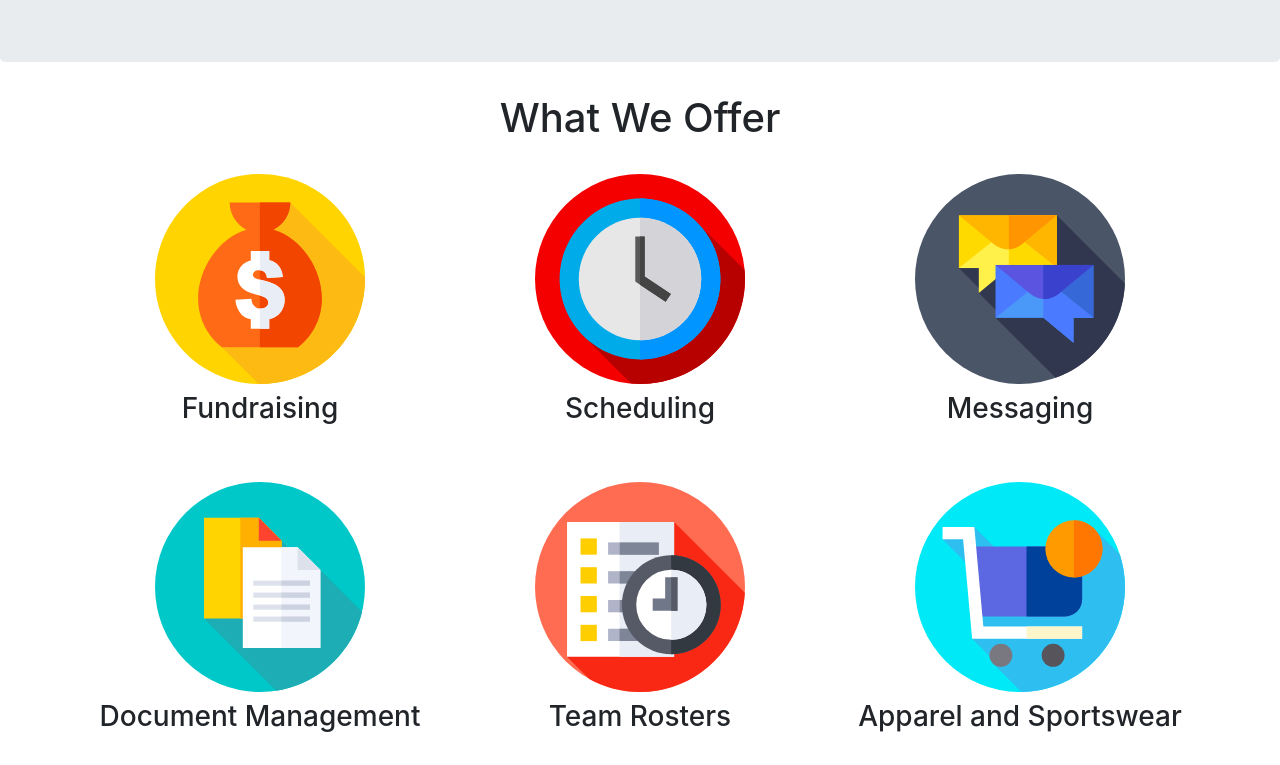
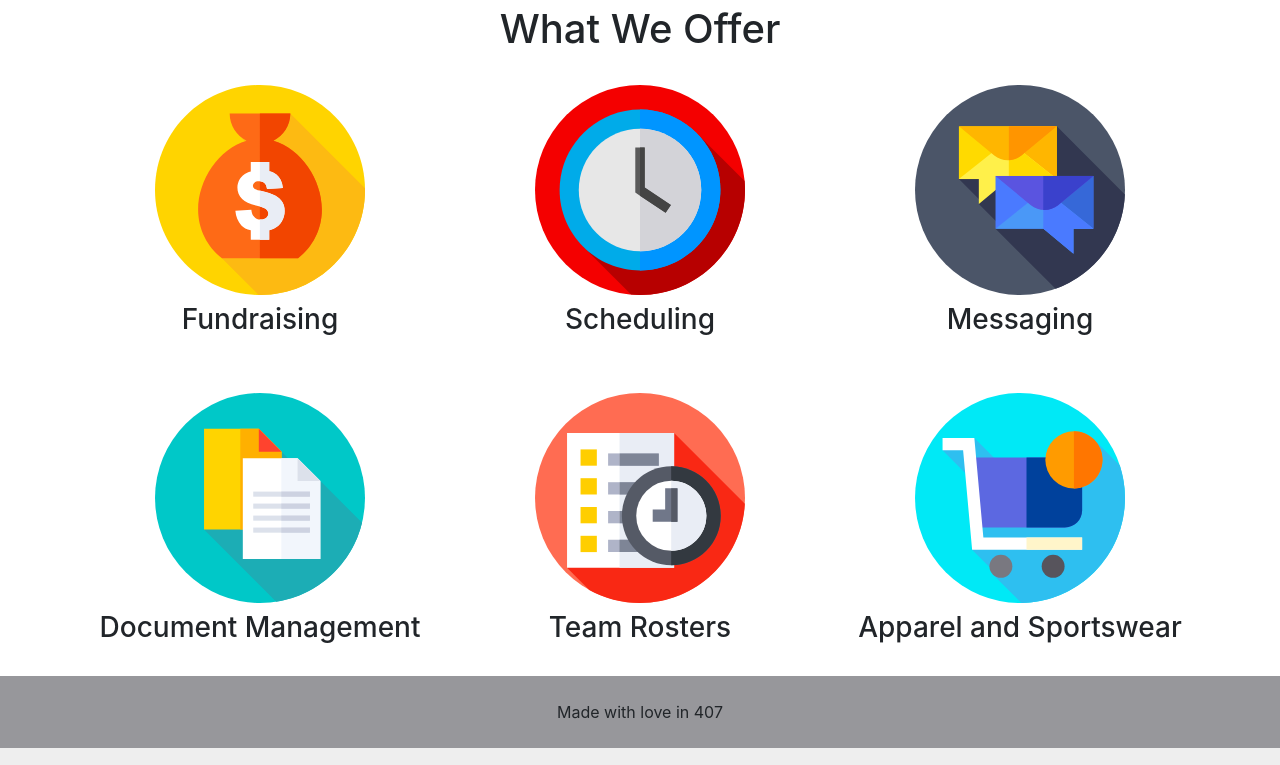
Before and after one commit to andyplank/gametime-frontend, a React app: page /#/ in a window 1280 px wide. Shown: the part 649-1414 px from the top of the page. Built offline with nearby package versions, Linux system fonts and the light colour scheme; no server answers.

Commit message:
Changed universal header

```diff
--- a/src/App.jsx
+++ b/src/App.jsx
@@ -3,7 +3,7 @@ import '../node_modules/bootstrap/dist/css/bootstrap.min.css';
 import ReactDOM from 'react-dom';
 import { createStore } from 'redux';
 import { Provider } from 'react-redux';
-import { HashRouter as Router, Route } from 'react-router-dom';
+import { HashRouter as Router, Route, Switch } from 'react-router-dom';
 import Login from './components/Login/Login';
 
 import Routes from './components/Routing/Routes';
@@ -17,8 +17,11 @@ const App = () => {
 
   return (
     <Router>
-      <Route path="/login" exact component={Login} />
-      <Routes />
+      <Switch>
+        <Route path="/login" exact component={Login} />
+
+        <Routes />
+      </Switch>
     </Router>
   );
 };
--- a/src/common/_global.scss
+++ b/src/common/_global.scss
@@ -14,3 +14,19 @@ $secondary-color-light: #fbfbff;
 .bg-Primary {
   background-color: $primary-color-light;
 }
+
+.bg-secondary-dark{
+  background-color: $secondary-color-dark;
+}
+
+.full-screen {
+  min-height: 100vh;
+  display: flex;
+  flex-direction: column;
+}
+
+.page {
+  flex: 1;
+  display: flex;
+  flex-direction: column;
+}
--- a/src/components/Account/Account.jsx
+++ b/src/components/Account/Account.jsx
@@ -7,21 +7,13 @@ import Button from '@material-ui/core/Button';
 import AddCircleOutlineIcon from '@material-ui/icons/AddCircleOutline';
 import Modal from 'react-bootstrap/Modal';
 import TextField from '@material-ui/core/TextField';
-import Header from '../Header/Header';
 import { addPhoneNumber, removePhoneNumber } from '../../utils/user/user';
 import './Account.scss';
 import { removeFromTeam, creatTeam } from '../../utils/team/team';
 
+
 const Account = () => {
-  return (
-    <>
-      <Header />
-      <Content />
-    </>
-  );
-};
 
-const Content = () => {
   function selector(store) {
     console.log(store);
     return {
--- a/src/components/Communication/Communication.jsx
+++ b/src/components/Communication/Communication.jsx
@@ -2,7 +2,6 @@ import React, { useState, useEffect } from 'react';
 
 import { useSelector } from 'react-redux';
 
-import Header from '../Header/Header';
 import ChatBox from './ChatBox';
 import MemberList from './TeamList/MemberList';
 import GroupList from './TeamList/GroupList';
@@ -11,15 +10,7 @@ import './Communication.scss';
 import networker from '../../utils/networker/networker';
 
 const Communication = () => {
-  return (
-    <>
-      <Header />
-      <Content />
-    </>
-  );
-};
 
-const Content = () => {
   const [members, setMembers] = useState([]);
   const [groups, setGroups] = useState([]);
 
--- /dev/null
+++ b/src/components/Footer/Footer.jsx
@@ -0,0 +1,14 @@
+import React from 'react';
+
+const Footer = () => {
+    return (
+      <div className="w-100 text-center bg-secondary-dark">
+        <div className="py-4">
+          Made with love in 407
+
+        </div>
+      </div>
+    );
+};
+
+export default Footer;
--- a/src/components/Home/Home.jsx
+++ b/src/components/Home/Home.jsx
@@ -1,19 +1,11 @@
 import React from 'react';
 import { useSelector } from 'react-redux';
 import Jumbotron from 'react-bootstrap/Jumbotron';
-import Header from '../Header/Header';
 import './Home.scss';
 
+
 const Home = () => {
-  return (
-    <>
-      <Header />
-      <Content />
-    </>
-  );
-};
 
-const Content = () => {
   function selector(store) {
     return {
       name:
@@ -28,17 +20,13 @@ const Content = () => {
   console.log(state);
 
   return (
-    <>
-      <div>
+    <div className="">
       <Jumbotron className="text-center">
         <h1>
           Welcome to Gametime!
         </h1>
       </Jumbotron>
-        <div className="half-screen" />
     </div>
-
-    </>
   );
 };
 
--- a/src/components/Landing/Landing.jsx
+++ b/src/components/Landing/Landing.jsx
@@ -4,7 +4,6 @@ import Container from 'react-bootstrap/Container';
 import Row from 'react-bootstrap/Row';
 import Col from 'react-bootstrap/Col';
 import Jumbotron from 'react-bootstrap/Jumbotron';
-import Header from '../Header/Header';
 import football from '../../assets/images/football.jpg';
 import fundraising from '../../assets/icons/money-bag.svg';
 import scheduling from '../../assets/icons/wall-clock.svg';
@@ -14,15 +13,6 @@ import rosters from '../../assets/icons/schedule.svg';
 import apparel from '../../assets/icons/shopping-cart.svg';
 
 const Landing = () => {
-  return (
-    <>
-      <Header />
-      <Content />
-    </>
-  );
-};
-
-const Content = () => {
   return (
     <div>
       <Jumbotron>
--- a/src/components/Routing/Routes.jsx
+++ b/src/components/Routing/Routes.jsx
@@ -10,11 +10,12 @@ import JoinTeamPage from '../TeamManagement/JoinTeamPage';
 import NotFound from './NotFound';
 import Private from './Private';
 import Header from '../Header/Header';
+import Footer from '../Footer/Footer';
 
 const Routes = () => {
 
   return (
-    <div>
+    <div className="">
       <Header />
       <Switch>
         {/* <Route path="/logout" exact component={Logout} /> */}
@@ -22,13 +23,14 @@ const Routes = () => {
         <Route path="/account" exact component={Account} />
         <Route path="/home" exact component={Home} />
         <Route path="/team" exact component={TeamManagement} />
-        <Private path="/communication" exact component={Communication} />
+        <Private path="/message" exact component={Communication} />
         {/* <Route path="/documentation" exact component={Documentation} /> */}
         {/* <Route path="/resources" exact component={Resources} /> */}
         <Route path="/joinTeam" exact component={JoinTeamPage} />
         <Route path="/" exact component={Landing} />
         <Route component={NotFound} />
       </Switch>
+      <Footer />
     </div>
   );
 };
--- a/src/components/TeamManagement/TeamManagement.jsx
+++ b/src/components/TeamManagement/TeamManagement.jsx
@@ -13,7 +13,6 @@ import {
   Row,
   Col,
 } from 'react-bootstrap';
-import Header from '../Header/Header';
 import PlayersDisplay from './PlayersDisplay';
 import { getPlayers, getTeamData, createTeam, editTeam, getTeamsForUser } from '../../utils/team/team';
 import TeamManagementContent from './TeamManagementContent';
@@ -22,7 +21,6 @@ const TeamManagement = () => {
 
   return (
     <>
-      <Header />
       <TeamManagementContent />
     </>
   );
```
Lines whose indentation alone changed are shown as unchanged.
